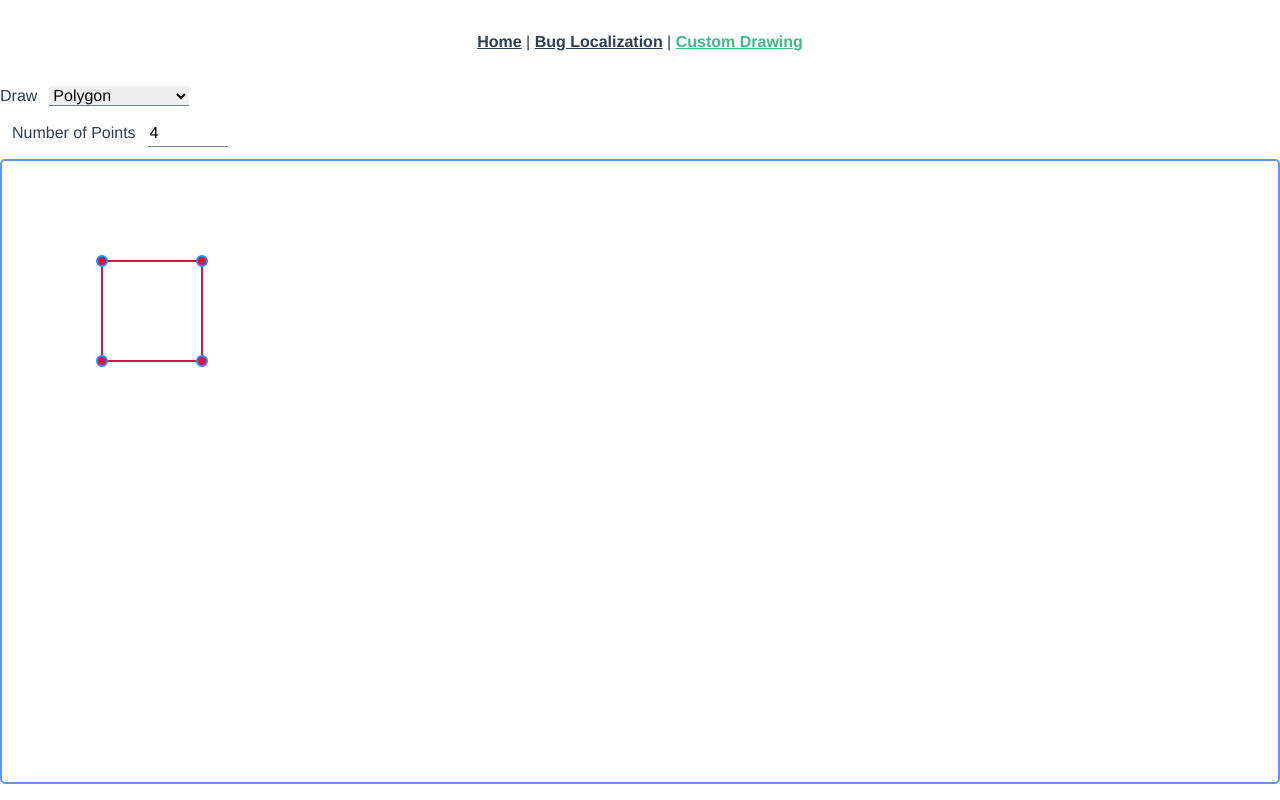
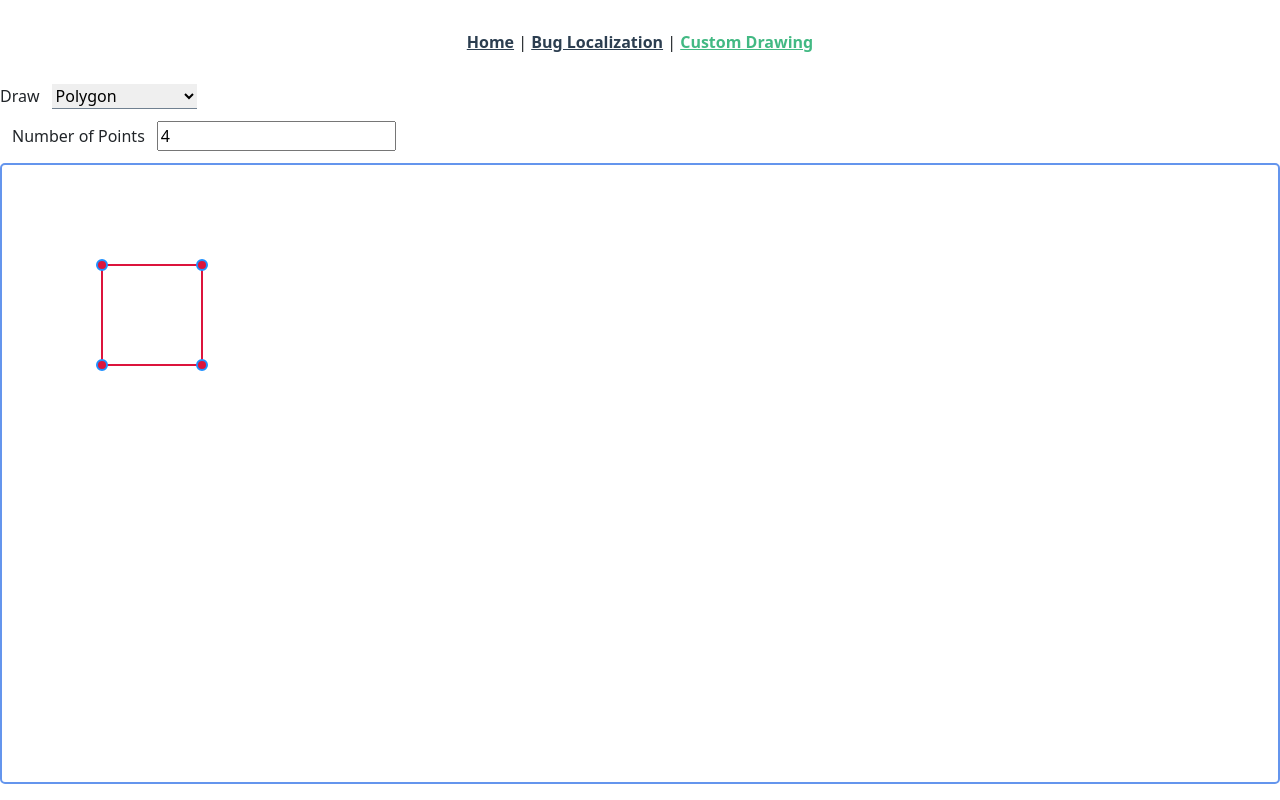
Before and after one commit to parvezmrobin/visualize-lrwe, a Vue app in the folder frontend/: page /custom-drawing in a window 1280 px wide. Built offline with nearby package versions, Linux system fonts and the light colour scheme.

Commit message:
use bootstrap from sass

```diff
--- a/frontend/public/index.html
+++ b/frontend/public/index.html
@@ -5,7 +5,6 @@
     <meta http-equiv="X-UA-Compatible" content="IE=edge">
     <meta name="viewport" content="width=device-width,initial-scale=1.0">
     <link rel="icon" href="<%= BASE_URL %>favicon.ico">
-    <link href="https://cdn.jsdelivr.net/npm/bootstrap@5.1.3/dist/css/bootstrap.min.css" rel="stylesheet" integrity="sha384-1BmE4kWBq78iYhFldvKuhfTAU6auU8tT94WrHftjDbrCEXSU1oBoqyl2QvZ6jIW3" crossorigin="anonymous">
     <title><%= htmlWebpackPlugin.options.title %></title>
   </head>
   <body>
--- a/frontend/src/App.vue
+++ b/frontend/src/App.vue
@@ -8,12 +8,7 @@
 </template>
 
 <style lang="scss">
-#app {
-  font-family: Avenir, Helvetica, Arial, sans-serif;
-  -webkit-font-smoothing: antialiased;
-  -moz-osx-font-smoothing: grayscale;
-  color: #2c3e50;
-}
+@import "~bootstrap/scss/bootstrap";
 
 #nav {
   text-align: center;
@@ -28,15 +23,4 @@
     }
   }
 }
-
-input,
-select {
-  border: none;
-  border-bottom: 1px solid slategrey;
-}
-
-input[type="number"],
-input[type="text"] {
-  width: 80px;
-}
 </style>
--- a/frontend/src/views/CustomDrawing.vue
+++ b/frontend/src/views/CustomDrawing.vue
@@ -116,6 +116,17 @@ export default defineComponent({
 </script>
 
 <style scoped lang="scss">
+input,
+select {
+  border: none;
+  border-bottom: 1px solid slategrey;
+}
+
+input[type="number"],
+input[type="text"] {
+  width: 80px;
+}
+
 .d-flex-col {
   display: flex;
   flex-direction: column;
```
